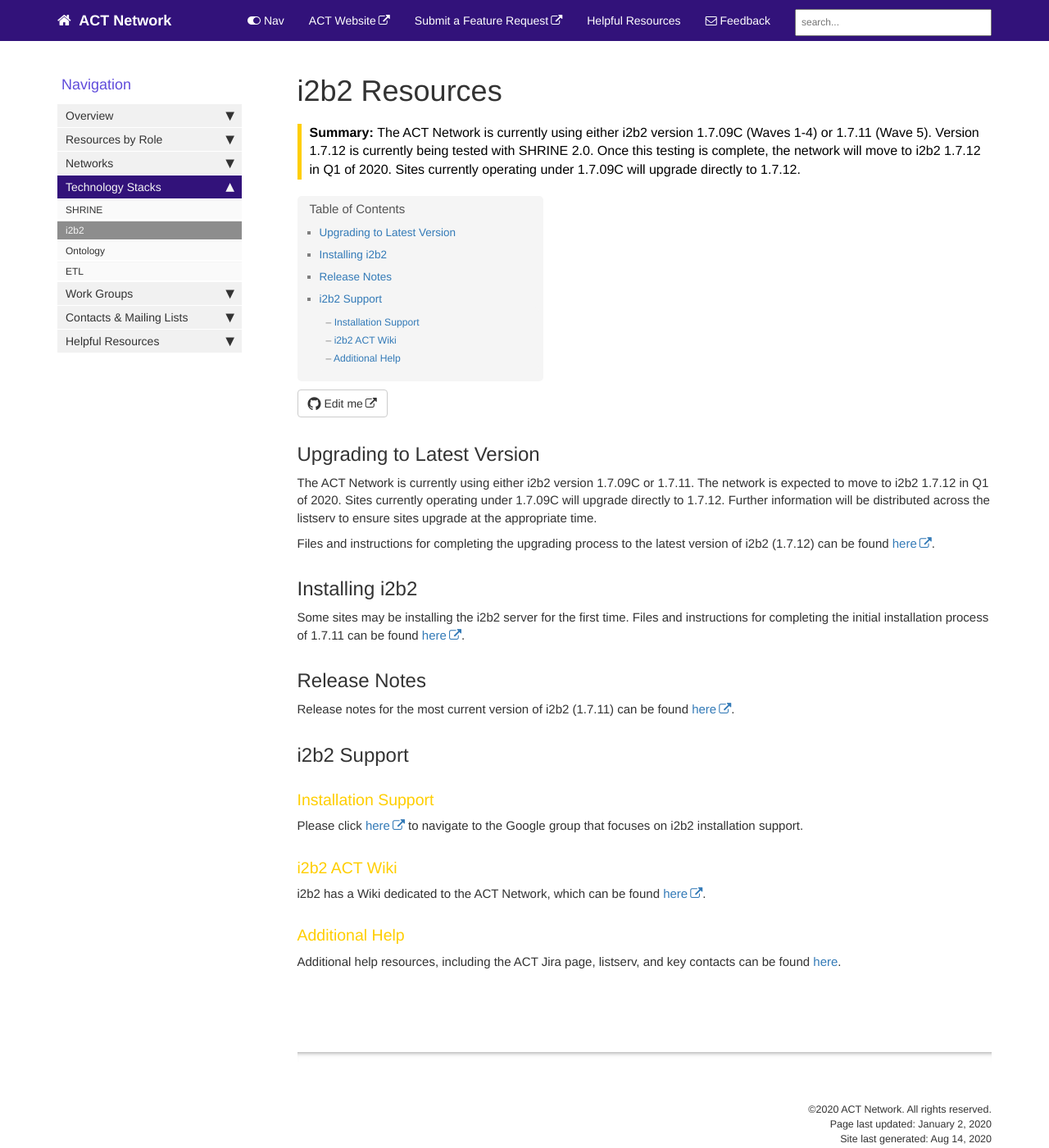
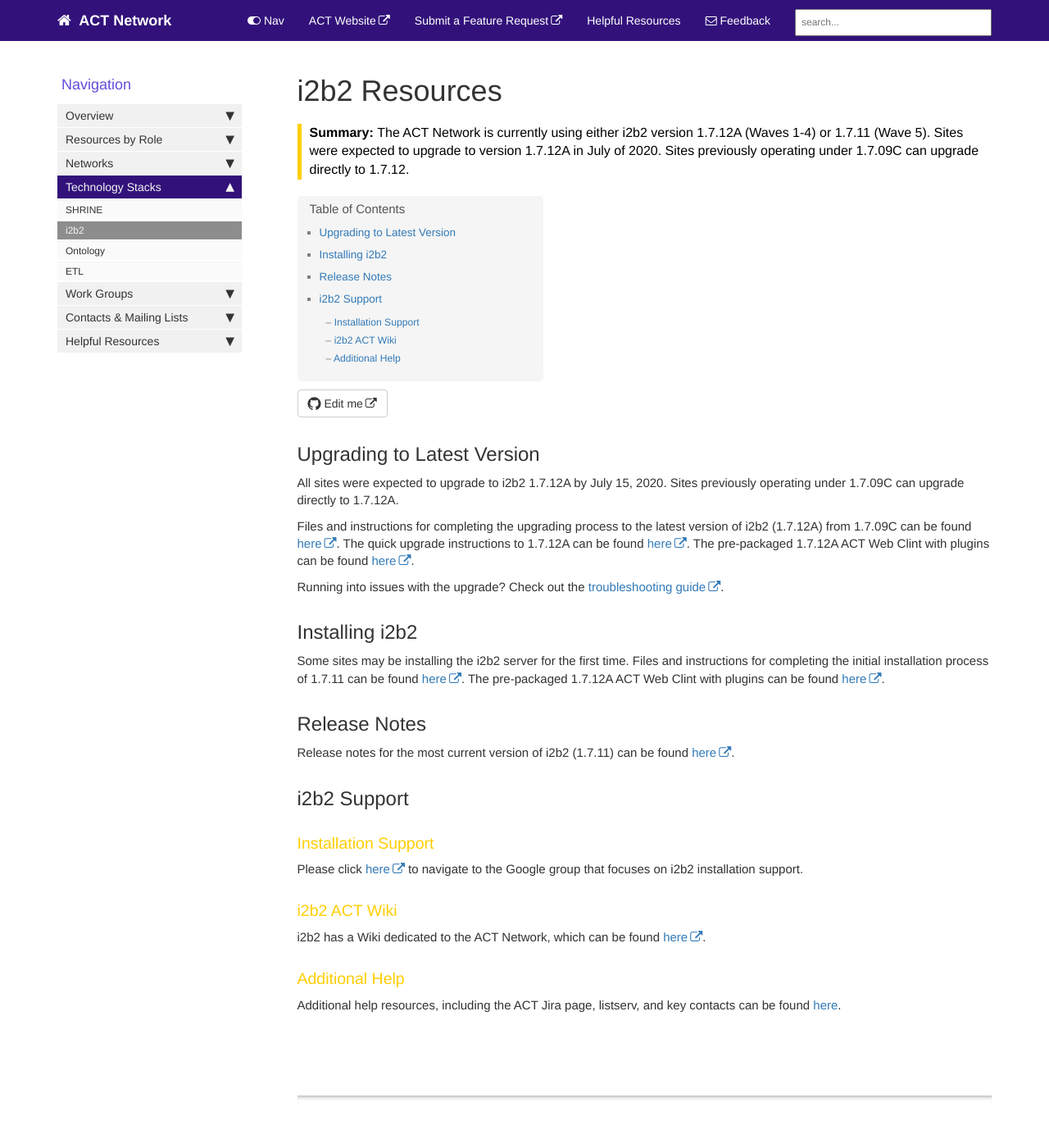
Before and after one commit to dbmi-pitt/ACT-Network, a Jekyll site: the page built from pages/mydoc/i2b2.md, in a window 1280 px wide and 1400 px high. Shown: the whole window at 82% size. Built offline with Jekyll 4.4.1, drawn with Linux system fonts in a browser that asks for light colours; comment, search, counter and statistics services are not loaded.

Commit message:
Update i2b2.md

```diff
--- a/pages/mydoc/i2b2.md
+++ b/pages/mydoc/i2b2.md
@@ -2,19 +2,21 @@
 title: i2b2 Resources
 permalink: i2b2.html
 keywords: i2b2, 1.7.11, 1.7.12
-last_updated: January 2, 2020
-summary: "The ACT Network is currently using either i2b2 version 1.7.09C (Waves 1-4) or 1.7.11 (Wave 5). Version 1.7.12 is currently being tested with SHRINE 2.0. Once this testing is complete, the network will move to i2b2 1.7.12 in Q1 of 2020. Sites currently operating under 1.7.09C will upgrade directly to 1.7.12."
+last_updated: July 24, 2020
+summary: "The ACT Network is currently using either i2b2 version 1.7.12A (Waves 1-4) or 1.7.11 (Wave 5). Sites were expected to upgrade to version 1.7.12A in July of 2020. Sites previously operating under 1.7.09C can upgrade directly to 1.7.12."
 sidebar: mydoc_sidebar
 folder: mydoc
 ---
 
 ## Upgrading to Latest Version
-The ACT Network is currently using either i2b2 version 1.7.09C or 1.7.11. The network is expected to move to i2b2 1.7.12 in Q1 of 2020. Sites currently operating under 1.7.09C will upgrade directly to 1.7.12. Further information will be distributed across the listserv to ensure sites upgrade at the appropriate time.
+All sites were expected to upgrade to i2b2 1.7.12A by July 15, 2020. Sites previously operating under 1.7.09C can upgrade directly to 1.7.12A.
 
-Files and instructions for completing the upgrading process to the latest version of i2b2 (1.7.12) can be found [here](https://community.i2b2.org/wiki/display/RM/Upgrade+to+latest+version).
+Files and instructions for completing the upgrading process to the latest version of i2b2 (1.7.12A) from 1.7.09C can be found [here](https://community.i2b2.org/wiki/display/ACT/ACT+Sites%3A+i2b2+upgrade+from+1.7.09c+to+1.7.12A). The quick upgrade instructions to 1.7.12A can be found [here](https://www.i2b2.org/software/projects/hivecore/i2b2QuickUpgrade.pdf). The pre-packaged 1.7.12A ACT Web Clint with plugins can be found [here](https://community.i2b2.org/wiki/display/ACT/Download).
+
+Running into issues with the upgrade? Check out the [troubleshooting guide](https://community.i2b2.org/wiki/pages/viewpage.action?pageId=31916121).
 
 ## Installing i2b2
-Some sites may be installing the i2b2 server for the first time. Files and instructions for completing the initial installation process of 1.7.11 can be found [here](https://community.i2b2.org/wiki/display/getstarted/i2b2+Installation+Guide).
+Some sites may be installing the i2b2 server for the first time. Files and instructions for completing the initial installation process of 1.7.11 can be found [here](https://community.i2b2.org/wiki/display/getstarted/i2b2+Installation+Guide). The pre-packaged 1.7.12A ACT Web Clint with plugins can be found [here](https://community.i2b2.org/wiki/display/ACT/Download).
 
 ## Release Notes
 Release notes for the most current version of i2b2 (1.7.11) can be found [here](https://www.i2b2.org/software/releaseNotes_current.pdf).
```
